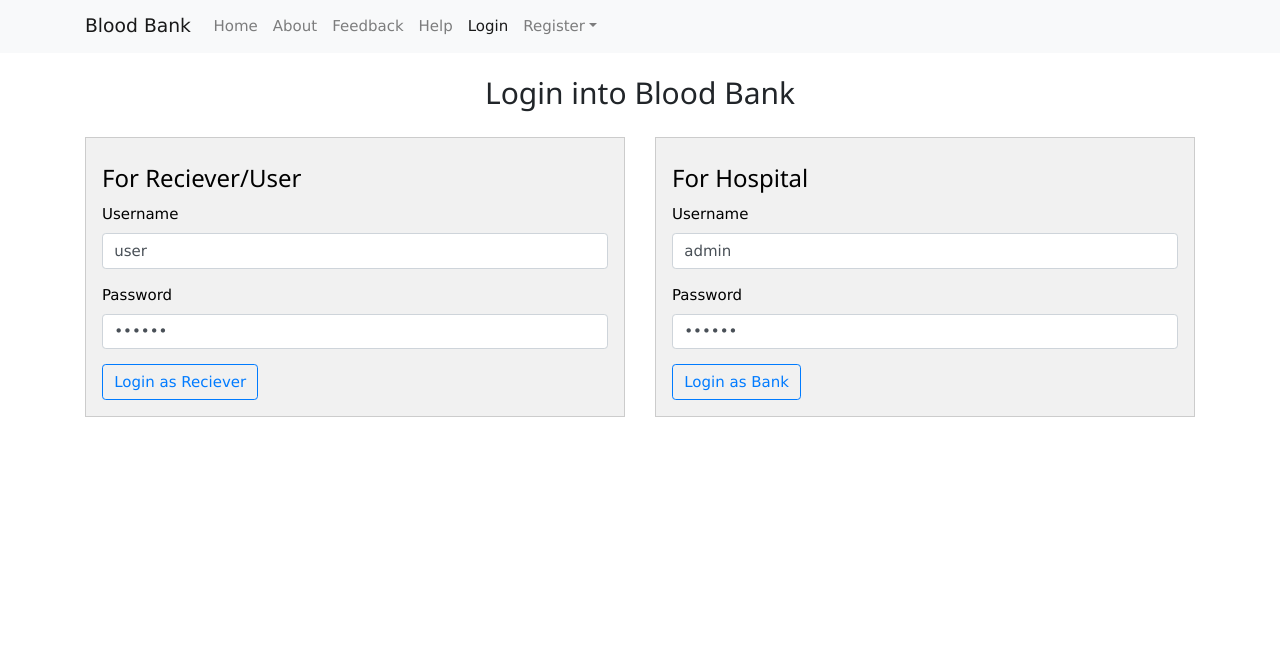
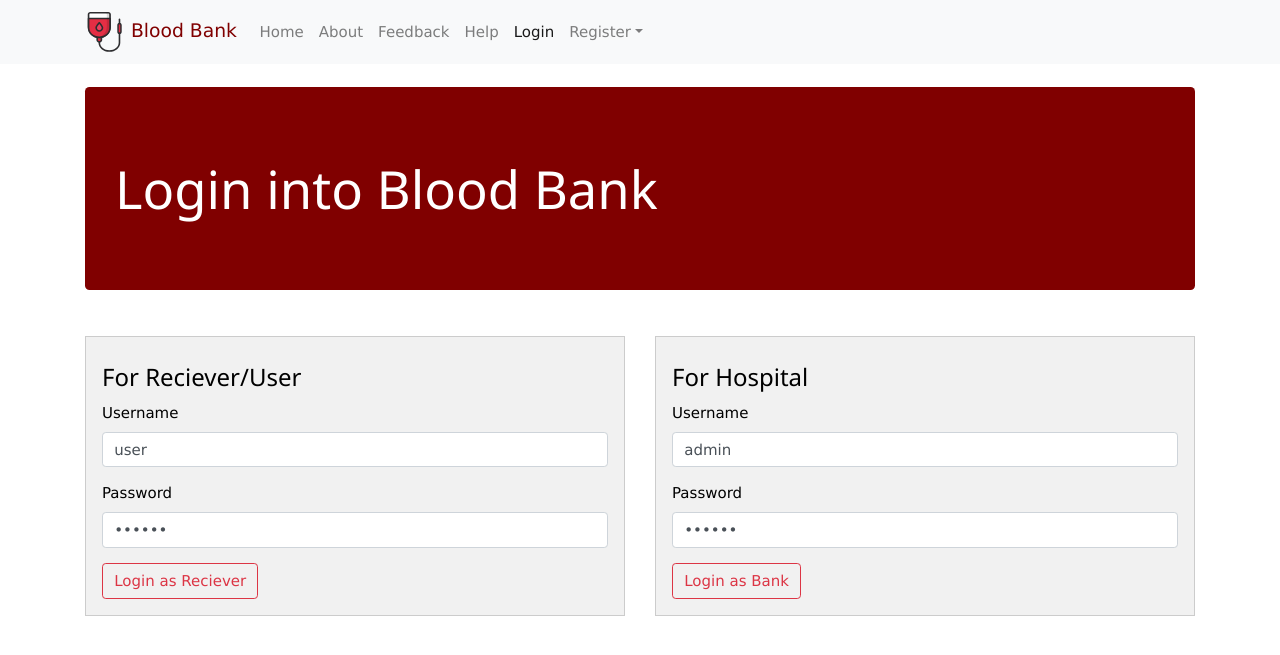
Before and after one commit to Dxhxm88/blood-bank, a PHP site: page /blood_bank/login.php in a window 1280 px wide. Shown: the top 655 px of the page. Run offline with PHP 8.4, Linux system fonts and the light colour scheme; some libraries are stand-ins or nearby versions.

Commit message:
Styling color

```diff
--- a/about.php
+++ b/about.php
@@ -1,8 +1,8 @@
 <?php require_once 'header.php'; ?>
 
 <div class="container">
-    <div class="jumbotron">
-        <h1 class="display-4">About Blood Bank</h1>
+    <div class="jumbotron" style="background-color: maroon;">
+        <h1 class="display-4 text-white">About Blood Bank</h1>
     </div>
 
     <div class="media">
--- a/dashboard.php
+++ b/dashboard.php
@@ -11,7 +11,7 @@ $blood = json_decode(bloodList());
 	<div class="row">
 		<div class="col-md-12">
 			<span>If you want to add/update your blood stock, then click here</span>
-			<a class="btn btn-outline-primary" data-toggle="collapse" href="#stock_add" aria-expanded="false" aria-controls="stock_add">Add/Update</a>
+			<a class="btn btn-outline-danger" data-toggle="collapse" href="#stock_add" aria-expanded="false" aria-controls="stock_add">Add/Update</a>
 		</div>
 	</div><br>
 	<div class="collapse" id="stock_add">
@@ -36,7 +36,7 @@ $blood = json_decode(bloodList());
 			</div>
 			<div class="col-md-4">
 				<br>
-				<a class="btn btn-outline-primary" href="#" id="stock_add_btn">Add/Update</a>
+				<a class="btn btn-outline-danger" href="#" id="stock_add_btn">Add/Update</a>
 			</div>
 		</div>
 	</div>
@@ -122,7 +122,7 @@ $blood = json_decode(bloodList());
 					out += '<h4 class="card-title font-weight-bold">' + arr["request"][i]["first_name"] + ' ' + arr["request"][i]["last_name"] + '</h4>';
 					out += '<p class="card-text">I need an urgent requirement of ' + arr["request"][i]["volume"] + ' ml, ' + arr["request"][i]["blood"] + ' blood. Please Contact me.</p>';
 					out += '<p class="card-text w3-small w3-text-grey">' + arr["request"][i]["datetime"] + '</p>';
-					out += '<button class="btn btn-outline-primary">' + arr["request"][i]["user_mobile"] + '</button>';
+					out += '<button class="btn btn-outline-danger">' + arr["request"][i]["user_mobile"] + '</button>';
 					out += '</div>';
 					out += '</div>';
 					out += '</div>';
--- a/feedback.php
+++ b/feedback.php
@@ -1,8 +1,8 @@
 <?php require_once 'header.php'; ?>
 
 <div class="container">
-    <div class="jumbotron">
-        <h1 class="display-4">Feedback</h1>
+    <div class="jumbotron" style="background-color: maroon;">
+        <h1 class="display-4 text-white">Feedback</h1>
     </div>
 
     <div class="media">
@@ -18,7 +18,7 @@
                     <label for="exampleFormControlTextarea1">Feedback</label>
                     <textarea class="form-control" id="exampleFormControlTextarea1" rows="3" name="message" require></textarea>
                 </div>
-                <button type="submit" class="btn btn-primary">Submit</button>
+                <button type="submit" class="btn btn-outline-danger">Submit</button>
             </form>
         </div>
     </div>
--- a/header.php
+++ b/header.php
@@ -95,6 +95,11 @@
 			height: max-content;
 			background: #FFF;
 		}
+
+		.navbar-light .navbar-nav .nav-link:focus,
+		.navbar-light .navbar-nav .nav-link:hover {
+			color: maroon;
+		}
 	</style>
 </head>
 
@@ -104,7 +109,10 @@
 			<span class="navbar-toggler-icon"></span>
 		</button>
 		<div class="container">
-			<a class="navbar-brand" href="index.php"><?= $COMPANY_NAME ?></a>
+			<a class="navbar-brand" href="index.php" style="color: maroon;">
+				<img src="img/blood.svg" alt="" style="width: 40px;">
+				<?= $COMPANY_NAME ?>
+			</a>
 			<div class="collapse navbar-collapse" id="navbarNavDropdown">
 				<ul class="navbar-nav">
 					<?php
@@ -186,7 +194,7 @@
 						$out .= '<li class="nav-item dropdown" id="tab_register">';
 						$out .= '<a class="nav-link dropdown-toggle" href="#" id="navbarDropdownMenuLink" data-toggle="dropdown" aria-haspopup="true" aria-expanded="false">Register</a>';
 						$out .= '<div class="dropdown-menu" aria-labelledby="navbarDropdownMenuLink">';
-						$out .= '<a class="dropdown-item" href="register_user.php">As Reciever/User</a>';
+						$out .= '<a class="dropdown-item" href="register_user.php">As Receiver/User</a>';
 						$out .= '<a class="dropdown-item" href="register_hospital.php">As Hospital</a>';
 						$out .= '</div>';
 						$out .= '</li>';
--- a/help.php
+++ b/help.php
@@ -1,8 +1,8 @@
 <?php require_once 'header.php'; ?>
 
 <div class="container">
-    <div class="jumbotron">
-        <h1 class="display-4">Help & FAQs</h1>
+    <div class="jumbotron" style="background-color: maroon;">
+        <h1 class="display-4 text-white">Help & FAQs</h1>
     </div>
 
     <div class="media">
--- a/login.php
+++ b/login.php
@@ -1,7 +1,12 @@
-<?php require_once 'header.php';?>
+<?php require_once 'header.php'; ?>
 
 <div class="container">
-	<h2 class="w3-center">Login into Blood Bank</h2>
+
+	<div class="jumbotron" style="background-color: maroon;">
+		<h1 class="display-4 text-white">Login into Blood Bank</h1>
+	</div>
+
+	<!-- <h2 class="w3-center">Login into Blood Bank</h2> -->
 	<div class="row">
 		<div class="col-md-6">
 			<div class="w3-light-grey w3-border w3-panel w3-padding-16">
@@ -14,7 +19,7 @@
 					<label for="user_password">Password</label>
 					<input type="password" class="form-control user_login" id="user_password" placeholder="Password must be atleast 6 characters long" value="123456">
 				</div>
-				<a class="btn btn-outline-primary" href="#" id="user_login_btn">Login as Reciever</a>
+				<a class="btn btn-outline-danger" href="#" id="user_login_btn">Login as Reciever</a>
 			</div>
 		</div>
 		<div class="col-md-6">
@@ -28,7 +33,7 @@
 					<label for="hospital_password">Password</label>
 					<input type="password" class="form-control hospital_login" id="hospital_password" placeholder="Password must be atleast 6 characters long" value="123456">
 				</div>
-				<a class="btn btn-outline-primary" href="#" id="hospital_login_btn">Login as Bank</a>
+				<a class="btn btn-outline-danger" href="#" id="hospital_login_btn">Login as Bank</a>
 			</div>
 		</div>
 	</div>
@@ -37,54 +42,51 @@
 <?php require_once 'footer.php'; ?>
 
 <script>
-$("document").ready(function(){
+	$("document").ready(function() {
 		$("#tab_login").addClass("active");
 	});
 
-$('.user_login').keypress(function(e){
-    if(e.which == 13){//Enter key pressed
-        $('#user_login_btn').click();//Trigger search button click event
+	$('.user_login').keypress(function(e) {
+		if (e.which == 13) { //Enter key pressed
+			$('#user_login_btn').click(); //Trigger search button click event
 		}
 	});
 
-$("#user_login_btn").click(function(){
-	$.post("api/user/profile/login.php",
-	{
-		username:$("#user_username").val(),
-		password:$("#user_password").val()
-	},function(data){
+	$("#user_login_btn").click(function() {
+		$.post("api/user/profile/login.php", {
+			username: $("#user_username").val(),
+			password: $("#user_password").val()
+		}, function(data) {
 			console.log(data);
-		var arr=JSON.parse(data);
-		if(arr["status"]=="success"){
-			$(".msg").html(show_alert(arr["remark"],"success"));
-			window.location="index.php";
-		}else{
-			$(".msg").html(show_alert(arr["remark"],"warning"));
+			var arr = JSON.parse(data);
+			if (arr["status"] == "success") {
+				$(".msg").html(show_alert(arr["remark"], "success"));
+				window.location = "index.php";
+			} else {
+				$(".msg").html(show_alert(arr["remark"], "warning"));
 			}
 		})
 	});
 
-$('.hospital_login').keypress(function(e){
-    if(e.which == 13){//Enter key pressed
-        $('#hospital_login_btn').click();//Trigger search button click event
+	$('.hospital_login').keypress(function(e) {
+		if (e.which == 13) { //Enter key pressed
+			$('#hospital_login_btn').click(); //Trigger search button click event
 		}
 	});
 
-$("#hospital_login_btn").click(function(){
-	$.post("api/hospital/profile/login.php",
-	{
-		username:$("#hospital_username").val(),
-		password:$("#hospital_password").val()
-	},function(data){
+	$("#hospital_login_btn").click(function() {
+		$.post("api/hospital/profile/login.php", {
+			username: $("#hospital_username").val(),
+			password: $("#hospital_password").val()
+		}, function(data) {
 			console.log(data);
-		var arr=JSON.parse(data);
-		if(arr["status"]=="success"){
-			$(".msg").html(show_alert(arr["remark"],"success"));
-			window.location="dashboard.php";
-		}else{
-			$(".msg").html(show_alert(arr["remark"],"warning"));
+			var arr = JSON.parse(data);
+			if (arr["status"] == "success") {
+				$(".msg").html(show_alert(arr["remark"], "success"));
+				window.location = "dashboard.php";
+			} else {
+				$(".msg").html(show_alert(arr["remark"], "warning"));
 			}
 		})
 	});
-
 </script>
--- a/register_hospital.php
+++ b/register_hospital.php
@@ -31,7 +31,7 @@
 					<label for="mobile">Mobile</label>
 					<input type="tel" class="form-control register" id="mobile" placeholder="Enter 10 digit mobile number">
 				</div>
-				<a href="#" class="btn btn-outline-primary" id="register">Register</a>
+				<a href="#" class="btn btn-outline-danger" id="register">Register</a>
 			</form>
 		</div>
 		<div class="col-md-3"></div>
--- a/register_user.php
+++ b/register_user.php
@@ -7,7 +7,7 @@ $blood = json_decode(bloodList());
 		<div class="col-md-3"></div>
 		<div class="col-md-6 w3-light-grey w3-border w3-padding-16 mt-4 rounded">
 			<div class="w3-padding-24">
-				<h2>Reciever/User Register</h2>
+				<h2>Receiver/User Register</h2>
 			</div>
 			<form>
 				<div class="form-group">
@@ -49,7 +49,7 @@ $blood = json_decode(bloodList());
 						?>
 					</select>
 				</div>
-				<a href="#" class="btn btn-outline-primary" id="register">Register</a>
+				<a href="#" class="btn btn-outline-danger" id="register">Register</a>
 			</form>
 		</div>
 		<div class="col-md-3"></div>
```
Also changed, not shown: index.php (+5 -5 lines), img/blood.svg (added). Lines whose indentation alone changed are shown as unchanged.
